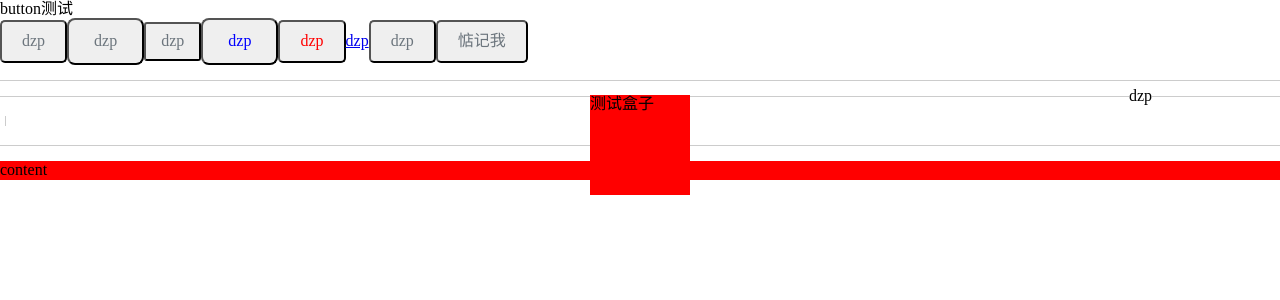
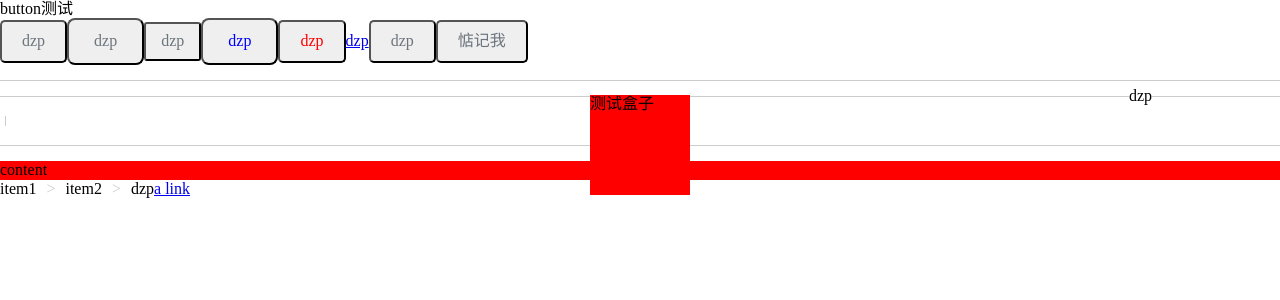
Before and after one commit to dong199903/compoments-dzp, a React (Create React App) app: page / in a window 1280 px wide. Shown: the top 300 px of the page. Built offline with nearby package versions, Linux system fonts and the light colour scheme.

Commit message:
feat: bread组件完成

```diff
--- a/src/App.tsx
+++ b/src/App.tsx
@@ -2,6 +2,8 @@ import React from "react";
 import Button from "./components/Button";
 import Divider from "./components/Divider";
 import Affix from "./components/Affix";
+import Bread from "./components/Bread/Bread";
+import BreadItem from "./components/Bread/BreadItem";
 import "./index.css";
 function App() {
   return (
@@ -26,6 +28,13 @@ function App() {
       >
         <div style={{backgroundColor:'red'}}>content</div>
       </Affix>
+
+      <Bread>
+        <BreadItem className="test1">item1</BreadItem>
+        <BreadItem onClick={()=>{console.log('click test')}}>item2</BreadItem>
+        <div>dzp</div>
+        <BreadItem><a href="http://www.baidu.com">a link</a></BreadItem>
+      </Bread>
     </div>
   );
 }
--- /dev/null
+++ b/src/components/Bread/Bread.tsx
@@ -0,0 +1,47 @@
+import React from "react";
+import classNames from "classnames";
+interface BreadProps {
+  children?:React.ReactNode,
+  className?:string,
+  separator?:string,
+}
+const Bread = (props:BreadProps) => {
+  const {children,className,separator} = props;
+  const classes = classNames('bread',className);
+  console.log(children)
+
+  /**判断是否是最后一个breaditem组件 */
+  const judgeLastBreadItem = (idx:number) => {
+    //从index+1往后找
+    let isLast:boolean = true;
+    React.Children.forEach(children,(item:any,index)=>{
+      if(index>idx && item?.type?.name==='BreadItem') isLast = false;
+    })
+    return isLast;
+  }
+  const BreadElement = React.Children.map(children,(item :any,index:number)=>{
+    //1.非breadItem类似的都直接展示
+    if(typeof item !== "object") return item;
+    if(!item?.type?.name || item?.type?.name !== 'BreadItem') {
+      console.error('子组件必须是bredItem');
+      return item;
+    }
+    if(children instanceof Array) {
+      if(!judgeLastBreadItem(index))
+        return React.cloneElement(item,{
+          index,
+          separator
+        })
+    }
+    return React.cloneElement(item,{
+      index
+    })
+  })
+  return (
+    <div className={classes}>{BreadElement}</div>
+  )
+}
+Bread.defaultProps = {
+  separator:'>'
+}
+export default Bread;
--- /dev/null
+++ b/src/components/Bread/BreadItem.tsx
@@ -0,0 +1,31 @@
+import React from "react";
+import classNames from 'classnames';
+
+interface BreadItemProps {
+  className?:string,
+  children?:React.ReactNode,
+  separator?:string
+}
+type BreadItemUnin = BreadItemProps & React.BaseHTMLAttributes<HTMLElement>
+type BreadItemUnion =BreadItemUnin & React.AnchorHTMLAttributes<HTMLElement>
+type BreadItemPropsResult = Partial<BreadItemUnion>
+const BreadItem = (props:BreadItemPropsResult) => {
+  const {children,className,separator,...reset} = props;
+  const classes = classNames('bread-item',className)
+  return (
+    <div className={classes}
+      {...reset}
+    >
+      {children}
+      {
+        separator && (
+          <span className="bread-item-separator">
+            {separator}
+          </span>
+        )
+      }
+    </div>
+  )
+}
+
+export default BreadItem;
--- a/src/index.tsx
+++ b/src/index.tsx
@@ -11,8 +11,4 @@ const root = ReactDOM.createRoot(
 root.render(
   <App />
 );
-
-// If you want to start measuring performance in your app, pass a function
-// to log results (for example: reportWebVitals(console.log))
-// or send to an analytics endpoint. Learn more: https://bit.ly/CRA-vitals
 reportWebVitals();
--- /dev/null
+++ b/src/styles/bread.scss
@@ -0,0 +1,9 @@
+.bread{
+  display: flex;
+}
+.bread-item{
+  .bread-item-separator{
+    color: #ccc;
+    margin: 0 10px;
+  }
+}
--- a/src/styles/components.scss
+++ b/src/styles/components.scss
@@ -3,3 +3,5 @@
 @import "./divider.scss";
 
 @import "./affix.scss";
+
+@import "./bread.scss";
```
Also changed, not shown: src/logo.svg (deleted), 1 other file (tests, documents, lock files or other folders).
